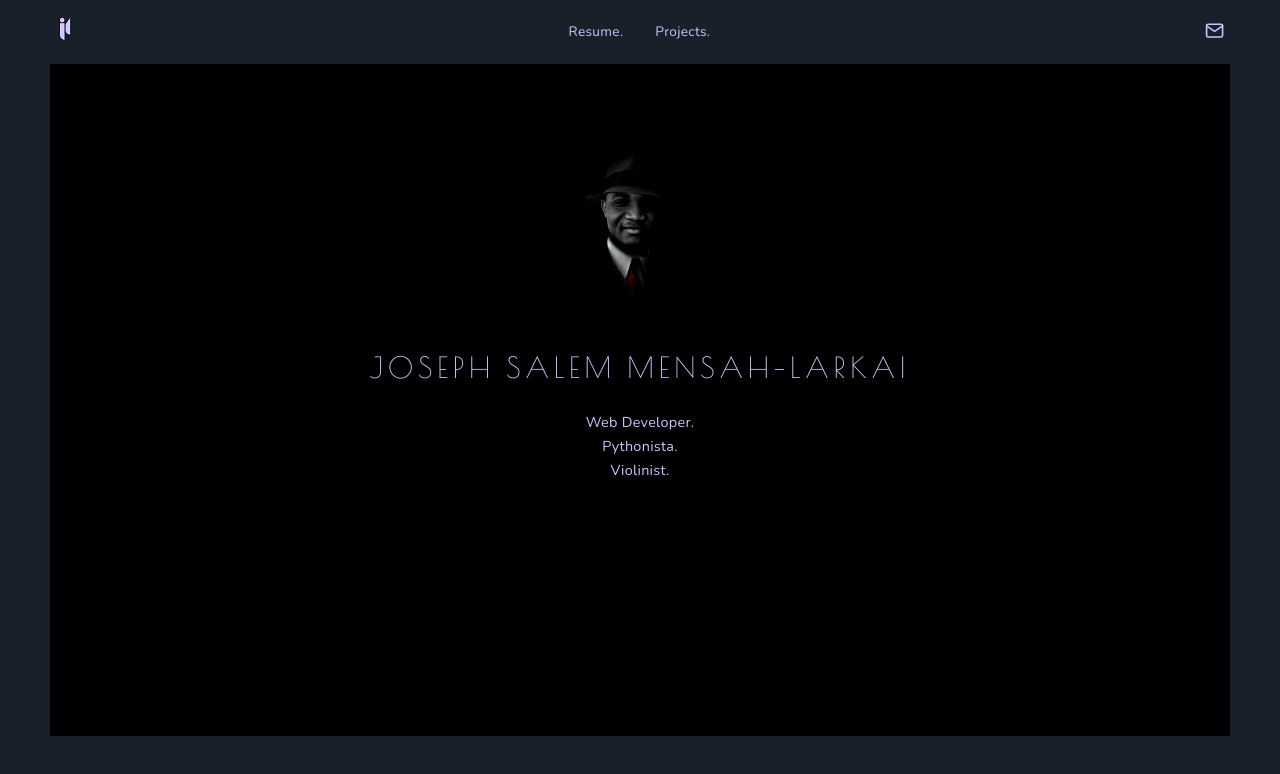
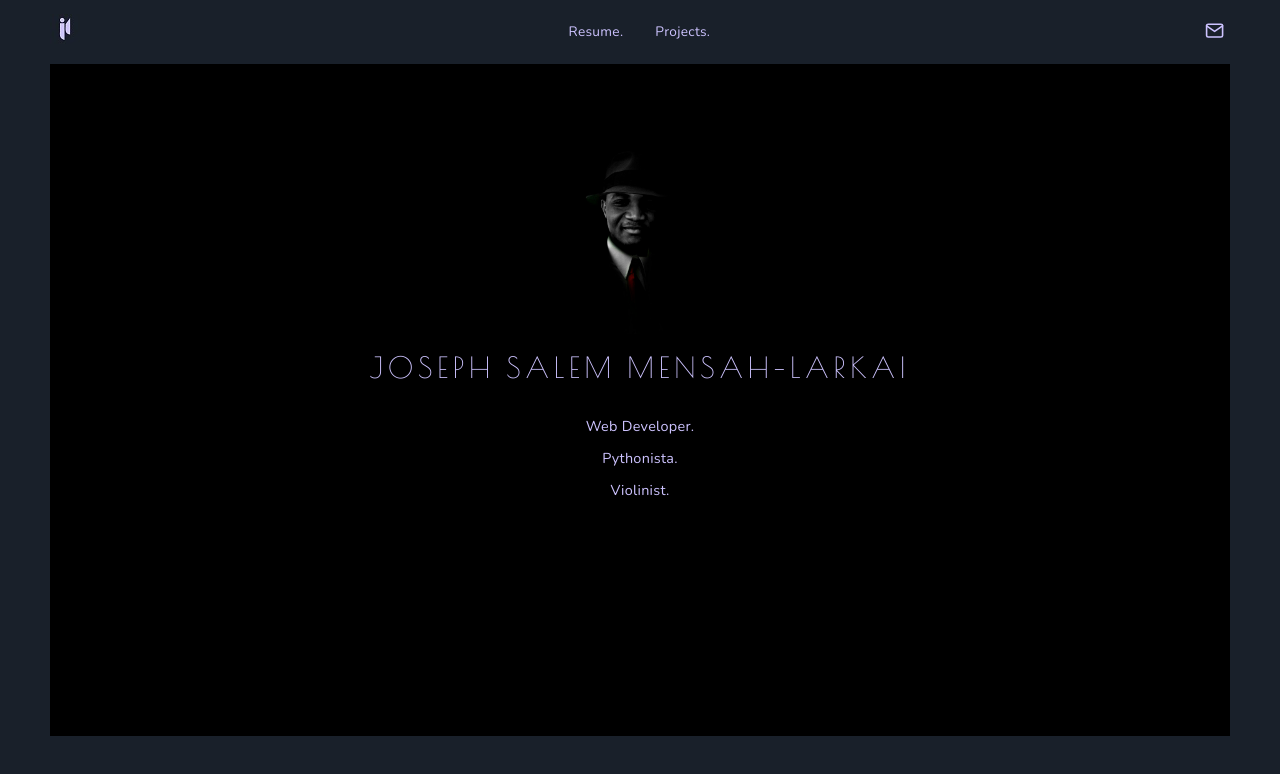
Before and after one commit to JoeSal777/joesal-portifolio, a React (Create React App) app: page / in a window 1280 px wide. Shown: the top 774 px of the page. Built offline with nearby package versions, Linux system fonts and the light colour scheme; a web font is replaced by a local one.

Commit message:
atttributes for pc view

```diff
--- a/src/App.scss
+++ b/src/App.scss
@@ -277,10 +277,10 @@ button:focus {
   .title h1{
     font-size: 2em;
   }
-  // .home-attributes{
-  //   display: flex;
-  //   line-height: 200%;
-  // }
+  .home-attributes{
+  //  display: flex;   //makes attribute appear inline for pc view
+    line-height: 200%;
+  }
   .landingPage_buttom{
     background: var(--mainDark) !important;
   }
```
